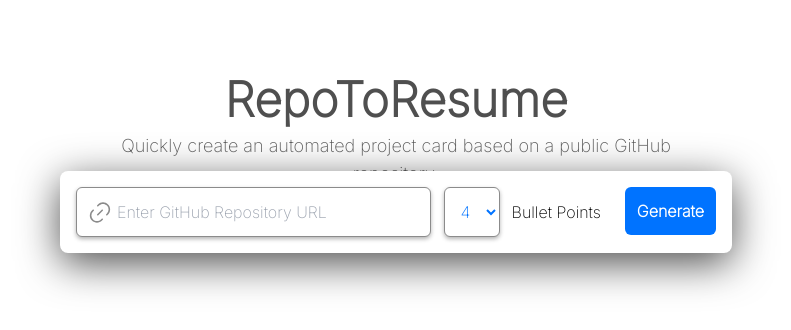
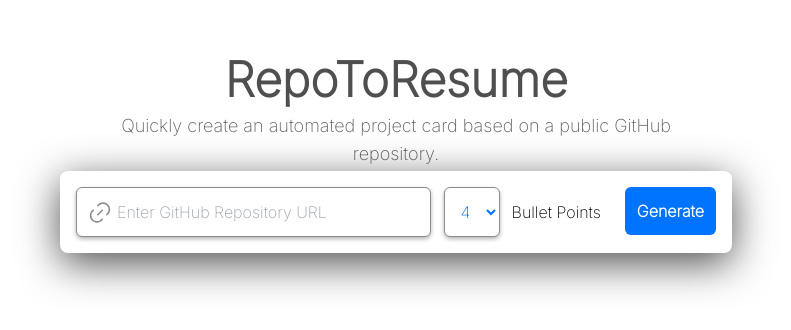
Before and after one commit to 0xcolinhenderson/github-to-resume, a Next.js app: page / in a window 1280 px wide. Shown: the part 188-518 px from the top of the page, without its empty margins (244-1035 px from the left). Built offline with nearby package versions, Linux system fonts and the light colour scheme.

Commit message:
styling tweaks (adjusted title + background  logic

```diff
--- a/src/app/globals.css
+++ b/src/app/globals.css
@@ -4,7 +4,6 @@
 
 :root {
   --primary-color: rgb(255, 255, 255);
-  --secondary-color: #ffffff;
   --text-color: #4f4f4f;
   --input-bg: #ffffff;
   --highlight: #0073ff;
--- a/src/app/page.js
+++ b/src/app/page.js
@@ -110,11 +110,10 @@
 
   return (
     <div className="relative w-full min-h-screen">
-      <div className="absolute top-0 left-0 w-full h-[50vh] bg-[var(--primary-color)]"></div>
-      <div className="absolute top-[50vh] left-0 w-full min-h-[50vh] bg-[var(--secondary-color)]"></div>
+      <div className="absolute top-0 left-0 w-full h-full bg-[var(--primary-color)]"></div>
       <div className="absolute top-[40vh] left-1/2 transform -translate-x-1/2 -translate-y-1/2 text-center text-[var(--text-color)]">
         <h1 className="text-5xl font-bold">RepoToResume</h1>
-        <p className="text-lg text-center max-w-3xl mx-auto mt-2 opacity-90">
+        <p className="text-lg text-center max-w-3xl mx-auto mt-2 pb-10 opacity-90">
           Quickly create an automated project card based on a public GitHub repository.
         </p>
       </div>
```
